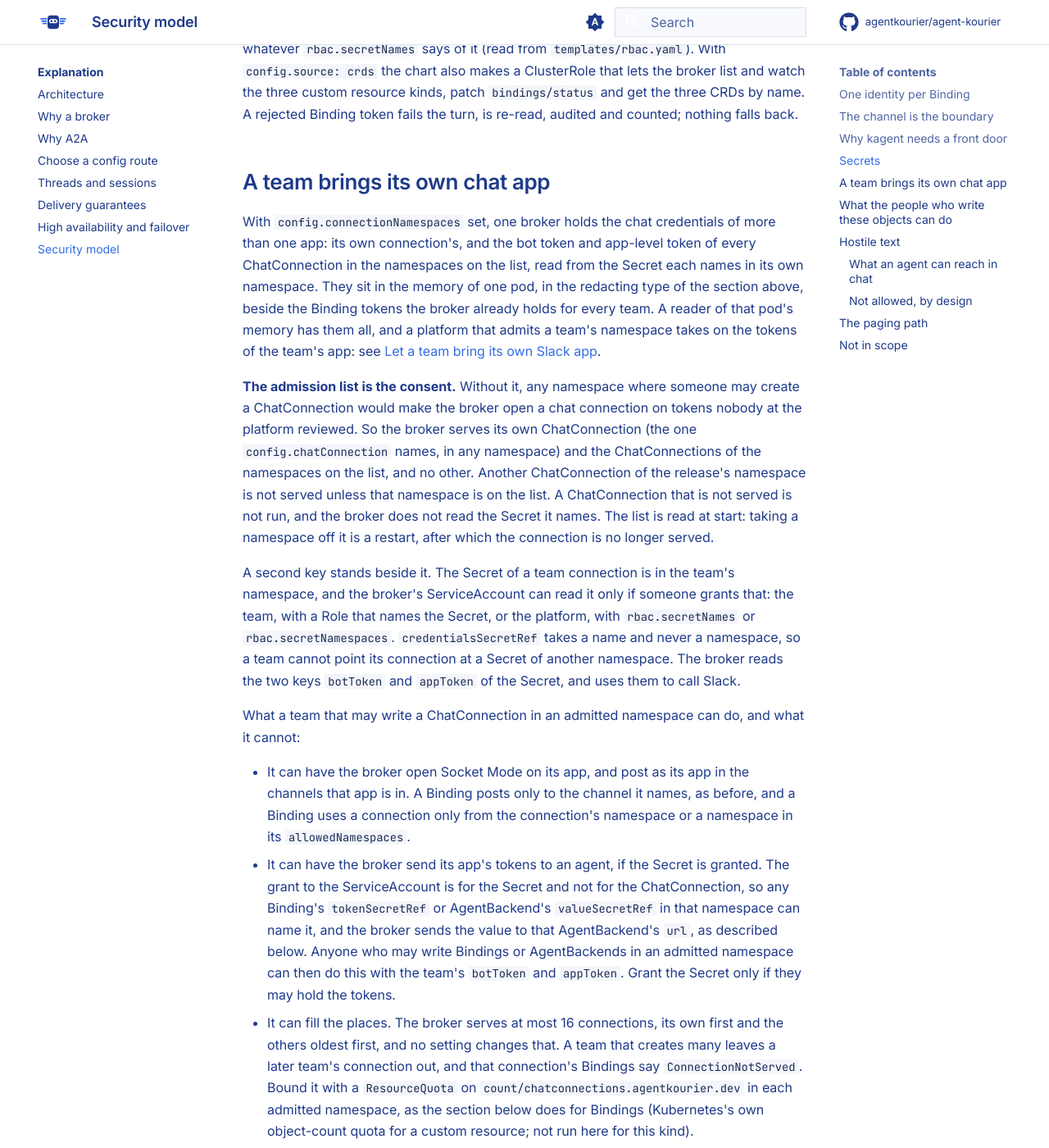
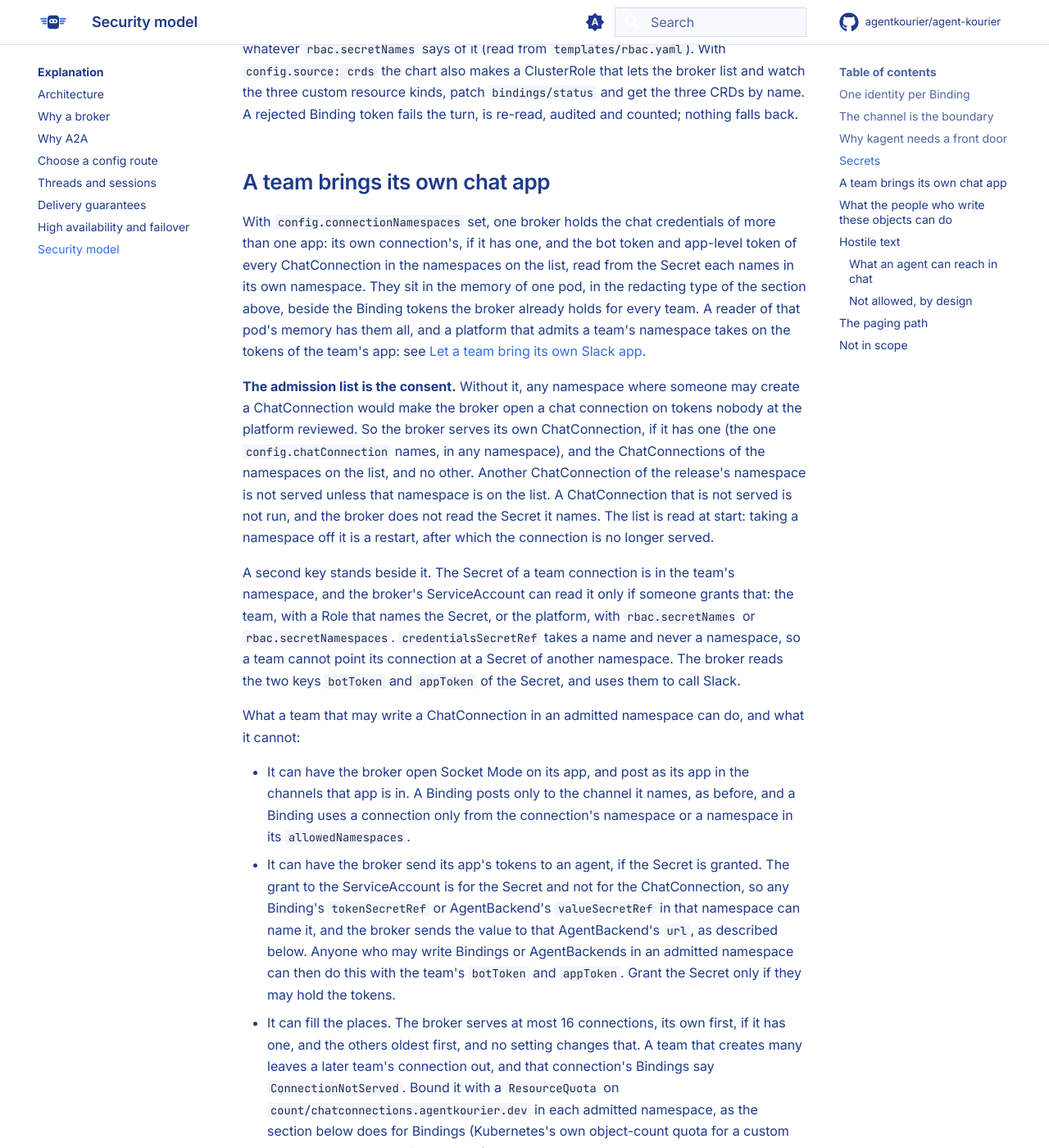
Before and after one commit to agentkourier/agent-kourier, an MkDocs documentation site: the page built from docs/explanation/security.md, in a window 1280 px wide and 1400 px high, scrolled down 2715 px. Shown: the whole window at 82% size. Built offline with MkDocs 1.6.1 and Material for MkDocs 9.7.7, drawn with Linux system fonts in a browser that asks for light colours; comment, search, counter and statistics services are not loaded; some of the changed text lies outside the part shown.

Commit message:
docs: say which statements hold only for a broker with an own connection
The security model, the stored data page, the telemetry example and one line of the
config routes page assumed an own connection: the exit on a rejected token, the
Secret the chart grants for it, the first place of the 16, the attribution of rows
with no connection (a broker with none refuses to lead instead, exit code 2), and
the ConnectionNotServed comment.

```diff
--- a/docs/explanation/security.md
+++ b/docs/explanation/security.md
@@ -72,7 +72,7 @@
 watch on Secrets in each namespace that holds a Secret its config values name (a ChatConnection's credentials, a Binding's token, an AgentBackend's header
 value), in the release namespace with `store.type: postgres` (the DSN's Secret), and in each namespace of `rbac.secretNamespaces`; with `config.source: files` and none of these, in the
 release namespace. With `config.source: files` such a Role covers every Secret of its namespace. With `config.source: crds` it names the Secrets
-(`resourceNames`): the ones the config values and the DSN name, the one Secret that the broker's own ChatConnection reads (the chart derives it from
+(`resourceNames`): the ones the config values and the DSN name, the one Secret that the broker's own ChatConnection reads, if it has one (the chart derives it from
 `config.chatConnection`: the Secret of the connection's name, or `config.chatConnectionSecret`, in the connection's namespace), and the ones that `rbac.secretNames` lists for that namespace, and a
 namespace that only `config.chatConnection` or `rbac.secretNames` names gets a Role for those names. A team's Secrets, which the chart cannot see, are granted by the team, with a Role in its own namespace. A namespace of `rbac.secretNamespaces` stays namespace-wide there, whatever `rbac.secretNames` says of it (read from
 `templates/rbac.yaml`). With `config.source: crds` the chart also makes a
@@ -81,15 +81,15 @@
 
 ## A team brings its own chat app
 
-With `config.connectionNamespaces` set, one broker holds the chat credentials of more than one app: its own connection's, and
+With `config.connectionNamespaces` set, one broker holds the chat credentials of more than one app: its own connection's, if it has one, and
 the bot token and app-level token of every ChatConnection in the namespaces on the list, read from the Secret each names in its own
 namespace. They sit in the memory of one pod, in the redacting type of the section above, beside the Binding tokens the broker
 already holds for every team. A reader of that pod's memory has them all, and a platform that admits a team's namespace takes on
 the tokens of the team's app: see [Let a team bring its own Slack app](../how-to/team-slack-app.md).
 
 **The admission list is the consent.** Without it, any namespace where someone may create a ChatConnection would make the broker
-open a chat connection on tokens nobody at the platform reviewed. So the broker serves its own ChatConnection (the one
-`config.chatConnection` names, in any namespace) and the ChatConnections of the namespaces on the list, and no other. Another
+open a chat connection on tokens nobody at the platform reviewed. So the broker serves its own ChatConnection, if it has one (the one
+`config.chatConnection` names, in any namespace), and the ChatConnections of the namespaces on the list, and no other. Another
 ChatConnection of the release's namespace is not served unless that namespace is on the list. A ChatConnection that is not served is
 not run, and the broker does not read the Secret it names. The list is read at start: taking a namespace off it is a restart, after which the connection is no longer served.
 
@@ -107,12 +107,13 @@
   Secret and not for the ChatConnection, so any Binding's `tokenSecretRef` or AgentBackend's `valueSecretRef` in that namespace can name it,
   and the broker sends the value to that AgentBackend's `url`, as described below. Anyone who may write Bindings or AgentBackends in an admitted
   namespace can then do this with the team's `botToken` and `appToken`. Grant the Secret only if they may hold the tokens.
-- It can fill the places. The broker serves at most 16 connections, its own first and the others oldest first, and no setting changes that.
+- It can fill the places. The broker serves at most 16 connections, its own first, if it has one, and the others oldest first, and no setting changes that.
   A team that creates many leaves a later team's connection out, and that connection's Bindings say `ConnectionNotServed`. Bound
   it with a `ResourceQuota` on `count/chatconnections.agentkourier.dev` in each admitted namespace, as the section below does for Bindings (Kubernetes's own object-count quota for a custom resource; not run here for this kind).
 - It cannot stop the broker or another team's connection. A rejected token, an invalid ChatConnection and a Secret that cannot be read
-  stop or hold back that connection only, with its Bindings reporting why. The broker's own connection keeps its rule: a token Slack rejects
-  ends the process.
+  stop or hold back that connection only, with its Bindings reporting why. The broker's own connection, if it has one, keeps its rule: a token Slack rejects
+  ends the process. A broker with no own connection has no such rule, and with every token rejected it stays up and ready, so alert on `agentkourier_chat_connected`
+  ([Metrics](../reference/metrics.md#alert-rules-for-a-broker-with-no-connection-of-its-own)).
 - It stops the broker's use of its app by deleting its ChatConnection, which takes effect without a hold. The platform stops it by taking
   the namespace off the list, with the restart that applies the change.
 
```
Also changed, not shown: docs/explanation/config-routes.md (+1 -1 lines), docs/how-to/export-telemetry.md (+1 -1 lines), docs/reference/stored-data.md (+3 -1 lines).
